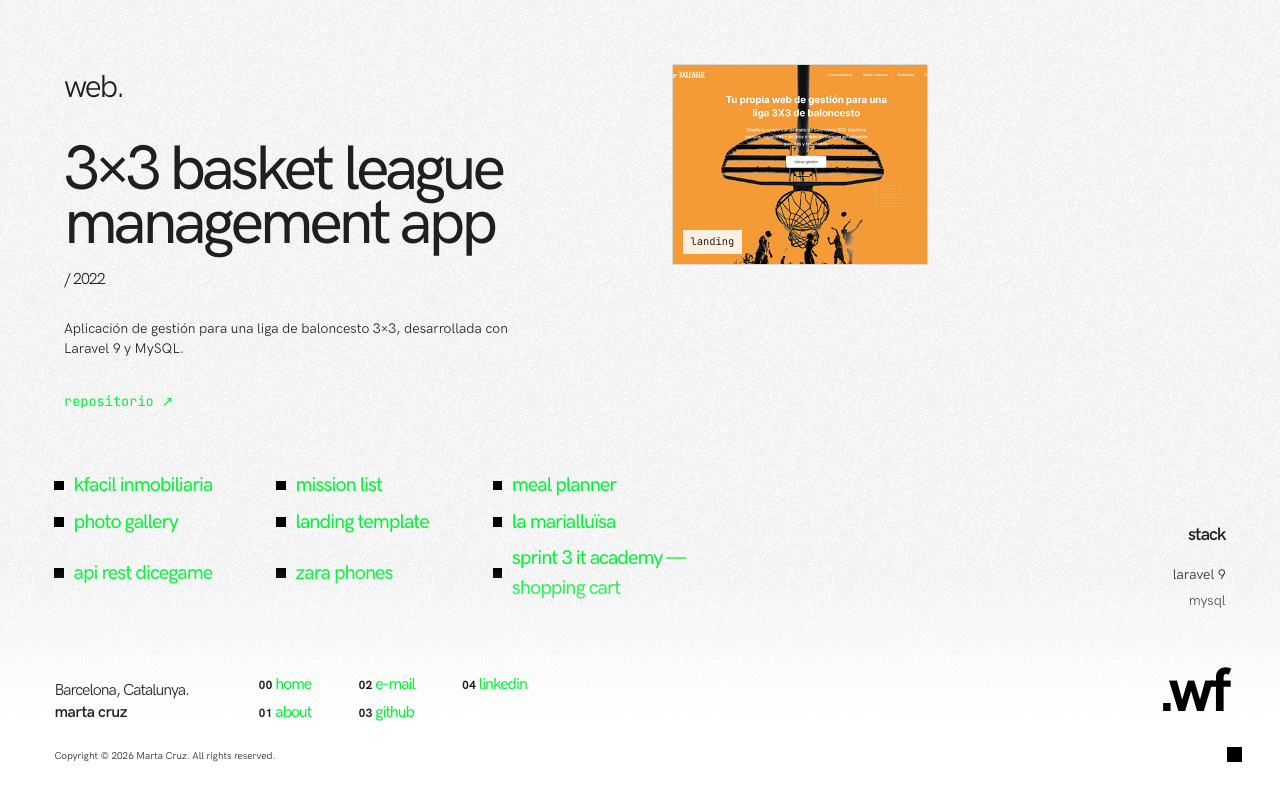
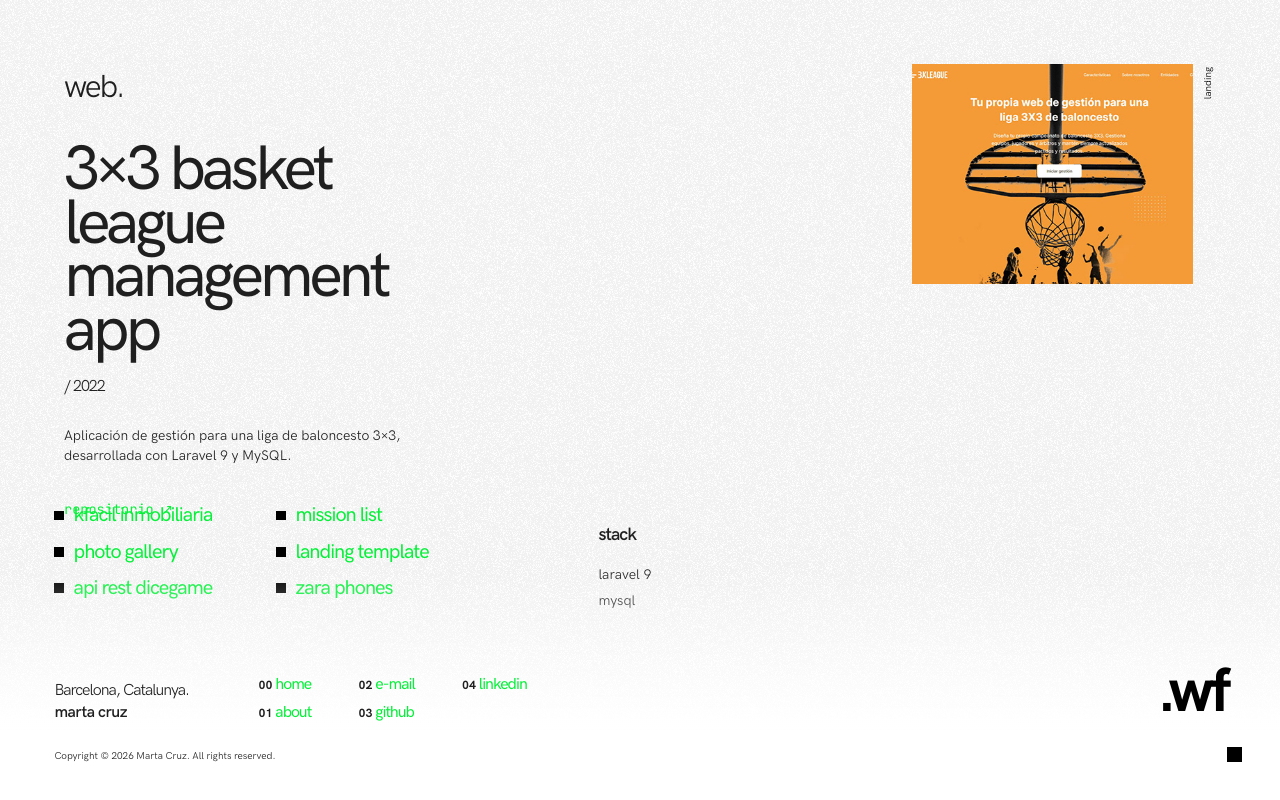
Before and after one commit to wavesforweirdos/wavesforweirdos, a React (Vite) app: page /proyectos/3x3-basket-league in a window 1280 px wide. Built offline with nearby package versions, Linux system fonts and the light colour scheme.

Commit message:
feat: reordena galería de capturas en detalle de proyecto a 2 columnas adaptativas con etiquetas rotadas

```diff
--- a/src/components/DotLink/DotLink.scss
+++ b/src/components/DotLink/DotLink.scss
@@ -2,6 +2,7 @@
   display: flex;
   align-items: center;
   gap: 0.6rem;
+  white-space: nowrap;
   font-family: var(--font-display);
   font-weight: 500;
   font-size: 1.25rem;
--- a/src/components/DotLinkGrid/DotLinkGrid.scss
+++ b/src/components/DotLinkGrid/DotLinkGrid.scss
@@ -5,7 +5,10 @@
   position: fixed;
   bottom: clamp(9rem, 7rem + 6vw, 13rem);
   left: clamp(1.5rem, 1rem + 3vw, 6rem);
-  max-width: min(55vw, 42rem);
+  // Se mantiene dentro del ancho de la columna de texto (26rem) para no
+  // invadir el hueco reservado al panel __stack en ProjectDetail — con
+  // más ítems de los que caben, el scroll horizontal ya se encarga.
+  max-width: min(38vw, 26rem);
 
   &__scroll {
     display: grid;
--- a/src/data/projectGalleries.js
+++ b/src/data/projectGalleries.js
@@ -1,6 +1,8 @@
 // Capturas reales de proyectos (deploy en vivo o cover de Behance cuando no
 // hay demo desplegada). No todos los proyectos tienen imágenes todavía —
 // se añaden aquí a medida que estén disponibles, sin tocar ProjectDetail.
+// `tags`: equivalente a la ficha EXIF (f/4.0 · ISO100) del diseño original,
+// aquí describiendo qué muestra cada captura en vez de datos de cámara.
 import zaraListado from '../assets/projects/zara-phones/listado.png'
 import zaraFicha from '../assets/projects/zara-phones/ficha-producto.png'
 import basketCover from '../assets/projects/3x3-basket-league/cover.jpg'
@@ -8,11 +10,11 @@ import missionCover from '../assets/projects/mission-list/cover.jpg'
 
 const projectGalleries = {
   'zara-phones': [
-    { src: zaraListado, label: 'listado · búsqueda y filtro' },
-    { src: zaraFicha, label: 'ficha · color y almacenamiento' },
+    { src: zaraListado, tags: ['listado', 'búsqueda', 'filtro'] },
+    { src: zaraFicha, tags: ['ficha', 'color', 'stock'] },
   ],
-  '3x3-basket-league': [{ src: basketCover, label: 'landing' }],
-  'mission-list': [{ src: missionCover, label: 'gestión de tareas' }],
+  '3x3-basket-league': [{ src: basketCover, tags: ['landing'] }],
+  'mission-list': [{ src: missionCover, tags: ['gestión'] }],
 }
 
 export default projectGalleries
--- a/src/pages/ProjectDetail/ProjectDetail.jsx
+++ b/src/pages/ProjectDetail/ProjectDetail.jsx
@@ -47,17 +47,6 @@ function ProjectDetail() {
         </div>
       </div>
 
-      {gallery.length > 0 && (
-        <div className="project-detail__gallery">
-          {gallery.map((img) => (
-            <figure key={img.src} className="project-detail__gallery-item">
-              <img src={img.src} alt="" loading="lazy" />
-              <figcaption>{img.label}</figcaption>
-            </figure>
-          ))}
-        </div>
-      )}
-
       {others.length > 0 && (
         <DotLinkGrid ariaLabel="Otros proyectos">
           {others.map((p) => (
@@ -76,6 +65,21 @@ function ProjectDetail() {
           ))}
         </ul>
       </aside>
+
+      {gallery.length > 0 && (
+        <div className="project-detail__gallery">
+          {gallery.map((img) => (
+            <figure key={img.src} className="project-detail__gallery-item">
+              <img src={img.src} alt="" loading="lazy" />
+              <div className="project-detail__gallery-tags">
+                {img.tags.map((tag) => (
+                  <span key={tag}>{tag}</span>
+                ))}
+              </div>
+            </figure>
+          ))}
+        </div>
+      )}
     </article>
   )
 }
--- a/src/pages/ProjectDetail/ProjectDetail.scss
+++ b/src/pages/ProjectDetail/ProjectDetail.scss
@@ -1,7 +1,7 @@
 .project-detail {
   position: relative;
   display: grid;
-  grid-template-columns: minmax(0, 30rem) 1fr;
+  grid-template-columns: minmax(0, 26rem) minmax(0, 1fr);
   gap: var(--space-6) var(--space-8);
   align-items: start;
 
@@ -13,6 +13,10 @@
     display: flex;
     flex-direction: column;
     gap: var(--space-3);
+  }
+
+  &__main {
+    grid-column: 1;
   }
 
   &__kicker {
@@ -68,45 +72,21 @@
     }
   }
 
-  // Capturas reales del proyecto (deploy en vivo o cover de Behance).
-  // Vacío en la mayoría de proyectos todavía — se añaden en projectGalleries.js.
-  &__gallery {
-    display: grid;
-    grid-template-columns: repeat(2, 1fr);
-    gap: var(--space-4);
-  }
-
-  &__gallery-item {
-    position: relative;
-    overflow: hidden;
-    border: 1px solid var(--line);
-
-    img {
-      width: 100%;
-      display: block;
-    }
-
-    figcaption {
-      position: absolute;
-      left: 0.6rem;
-      bottom: 0.6rem;
-      padding: 0.25rem 0.5rem;
-      background: rgba(255, 255, 255, 0.85);
-      backdrop-filter: blur(2px);
-      font-family: var(--font-mono);
-      font-size: 0.65rem;
-      color: var(--fg);
-      text-transform: lowercase;
-    }
-  }
-
-  // Fijo respecto al viewport, mismo patrón que .projects__stack
+  // Fijo respecto al viewport, mismo "bottom" que el resto de paneles fijos.
+  // Se ancla con "left" (no "right") justo donde termina la columna de texto
+  // (26rem + padding de página), para quedar a la izquierda de la galería
+  // sin invadirla, sea cual sea el ancho real de las capturas.
   &__stack {
     position: fixed;
     bottom: clamp(9rem, 7rem + 6vw, 13rem);
-    right: clamp(1.5rem, 1rem + 3vw, 6rem);
-    text-align: right;
+    left: calc(clamp(1.5rem, 1rem + 3vw, 6rem) + 26rem + var(--space-8));
+    white-space: nowrap;
     font-family: var(--font-display);
+
+    @media (max-width: 900px) {
+      position: static;
+      margin-bottom: var(--space-6);
+    }
 
     h2 {
       font-weight: 600;
@@ -126,4 +106,55 @@
       text-transform: lowercase;
     }
   }
+
+  // Capturas reales del proyecto, pegadas al borde derecho — mosaico de
+  // 2 columnas que se adapta a la altura natural de cada imagen (horizontal
+  // o vertical), como el original. Vacío en la mayoría de proyectos todavía.
+  &__gallery {
+    grid-column: 2;
+    column-count: 2;
+    column-gap: var(--space-4);
+
+    // Con una sola imagen, el layout multi-columna la deja a la izquierda
+    // del área de galería en vez de pegada al borde derecho — se fuerza
+    // una columna y se empuja a la derecha con margin-left:auto.
+    &:has(.project-detail__gallery-item:only-child) {
+      column-count: 1;
+      max-width: 50%;
+      margin-left: auto;
+    }
+  }
+
+  &__gallery-item {
+    display: flex;
+    align-items: flex-start;
+    gap: 0.5rem;
+    break-inside: avoid;
+    margin-bottom: var(--space-4);
+
+    img {
+      flex: 1;
+      min-width: 0;
+      width: 100%;
+      display: block;
+    }
+  }
+
+  &__gallery-tags {
+    display: flex;
+    flex-direction: column;
+    gap: 0.6rem;
+    padding-top: 0.2rem;
+    flex-shrink: 0;
+
+    span {
+      writing-mode: vertical-rl;
+      transform: rotate(180deg);
+      font-family: var(--font-display);
+      font-size: 0.625rem;
+      color: #000;
+      text-transform: lowercase;
+      white-space: nowrap;
+    }
+  }
 }
```
